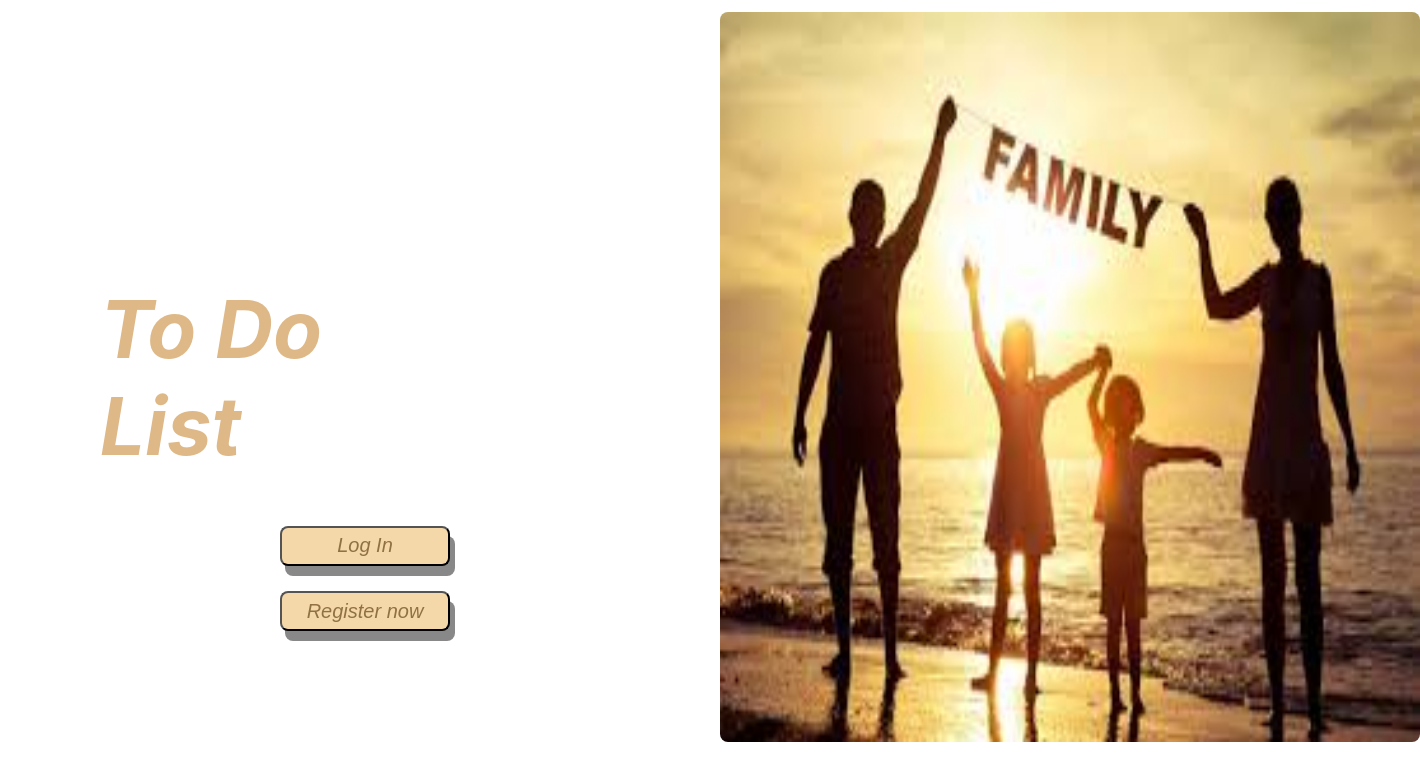
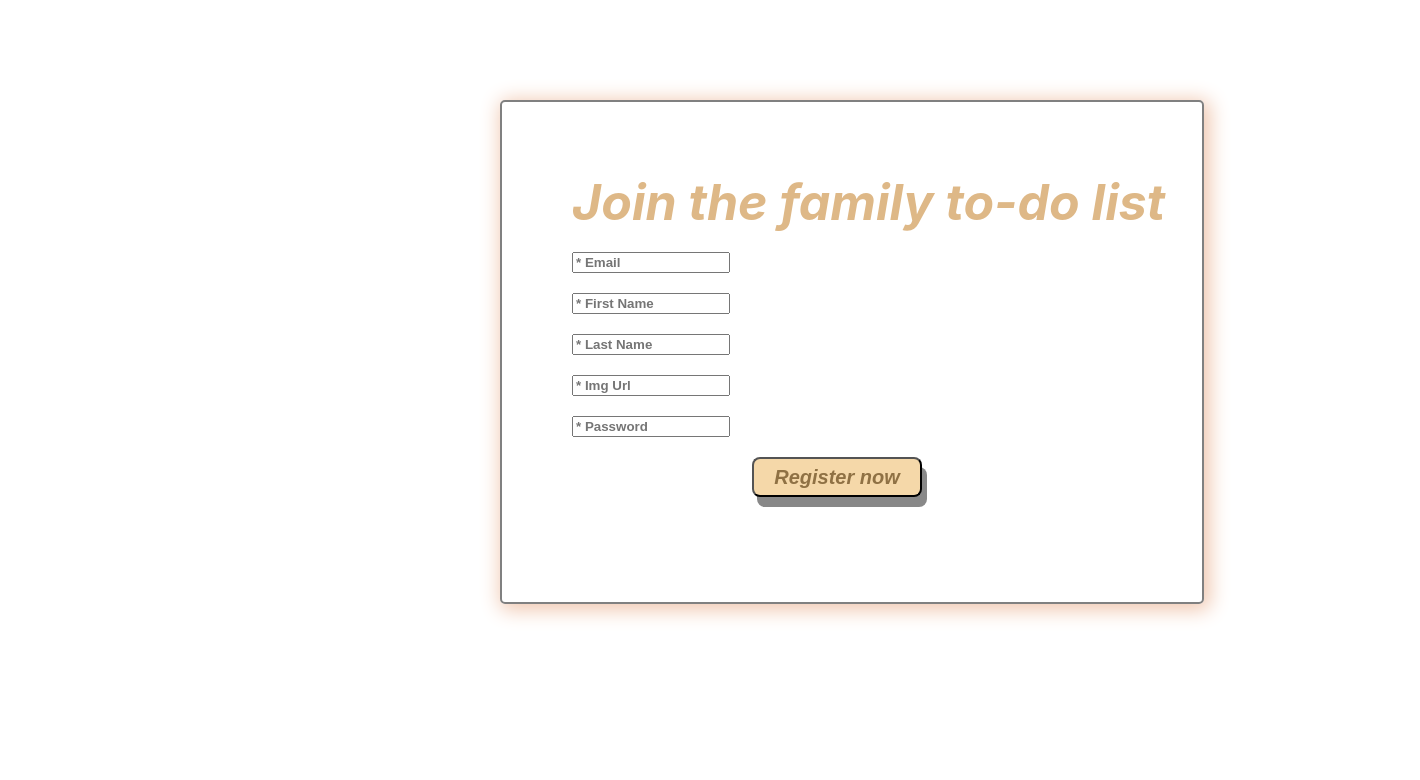
Before and after one commit to Yousefkh97/toDoList, a React (Create React App) app in the folder client/: page /Register in a window 1280 px wide. Shown: the top 780 px of the page, 1420 px wide, since content can reach past the window. Built offline with nearby package versions, Linux system fonts and the light colour scheme.

Commit message:
final regstir

```diff
--- a/client/src/App.js
+++ b/client/src/App.js
@@ -10,6 +10,7 @@ import './App.css';
 
 import Home from './view/components/Home/Home'
 import Login from './view/components/Login/Login'
+import Register from './view/components/Register/Register'
 
 function App() {
 
@@ -18,6 +19,9 @@ function App() {
       <Switch>
         <Route path="/login">
           <Login />
+        </Route>
+        <Route path="/Register">
+          <Register />
         </Route>
         <Route path="/">
           <Home />
--- a/client/src/view/components/Home/Home.js
+++ b/client/src/view/components/Home/Home.js
@@ -13,7 +13,7 @@ function Home(props) {
             <div className="buttons">
                 To Do List
                 <Link to="/login"><button>Log In</button> </Link>
-                <button>Register now</button>
+                <Link to="/Register"><button>Register now</button></Link>
             </div>
 
             <div className="logo">
--- a/client/src/view/components/Register/Register.css
+++ b/client/src/view/components/Register/Register.css
@@ -1,28 +1,35 @@
 .header{
     display: flex;
+    margin-left: 500px;
+    margin-top: 100px;
+    border: 2px solid gray;
+    box-shadow: 3px 3px 20px 3px #f0c7af;
+    border-radius: 5px;
+    width: 700px;
+    height: 500px;
   }
 
-  .header img{
-    margin-left: 270px;
-    margin-top: 12px;
-    width: 700px;
-    height: 730px;
-    border-radius: 8px;
-  }
 
-  .buttons{
-    width: 500px;
-    margin-top: 280px;
-    margin-left: 100px;
+  .formRegister form{
+    width: 600px;
+    margin-top: 70px;
+    margin-left: 70px;
     display: flex;
     flex-direction: column;
-    font-size: 80px;
+    font-size: 50px;
     color: burlywood;
     font-weight: bold;
     font-style: italic;
+
+    border-radius: 2px;
   }
 
-  .buttons button{
+  .formRegister input{
+    margin-top: 20px;
+    width: 150px;
+    font-weight: bold;
+  }
+ #button{
     margin-top: 20px;
     margin-left: 180px;
     width: 170px;
--- a/client/src/view/components/Register/Register.js
+++ b/client/src/view/components/Register/Register.js
@@ -1,23 +1,22 @@
 import React from 'react';
-import './Home.css';
+import './Register.css';
 
-function Home(props) {
-    const { chatItem } = props;
+function Register(props) {
     return (
         <div className="header">
 
-            <div className="buttons">
-                To Do List
-                <input type="text" name="name" placeholder="* Name"/>
-                <input type="text" name="family" placeholder="* Family"/>
-                <button>Register now</button>
+            <div className="formRegister">
+                <form>
+                Join the family to-do list
+                    <input type="email" name="mail" placeholder="* Email" />
+                    <input type="text" name="firstName" placeholder="* First Name" />
+                    <input type="text" name="lastName" placeholder="* Last Name" />
+                    <input type="text" name="imgUrl" placeholder="* Img Url" />
+                    <input type="password" name="password" placeholder="* Password" />
+                    <input type="submit" id="button" value="Register now"/>
+                </form>
             </div>
-
-            <div className="logo">
-                <img src={logo} alt='' />
-            </div>
-
         </div>
     )
 }
-export default Home;
+export default Register;
```
